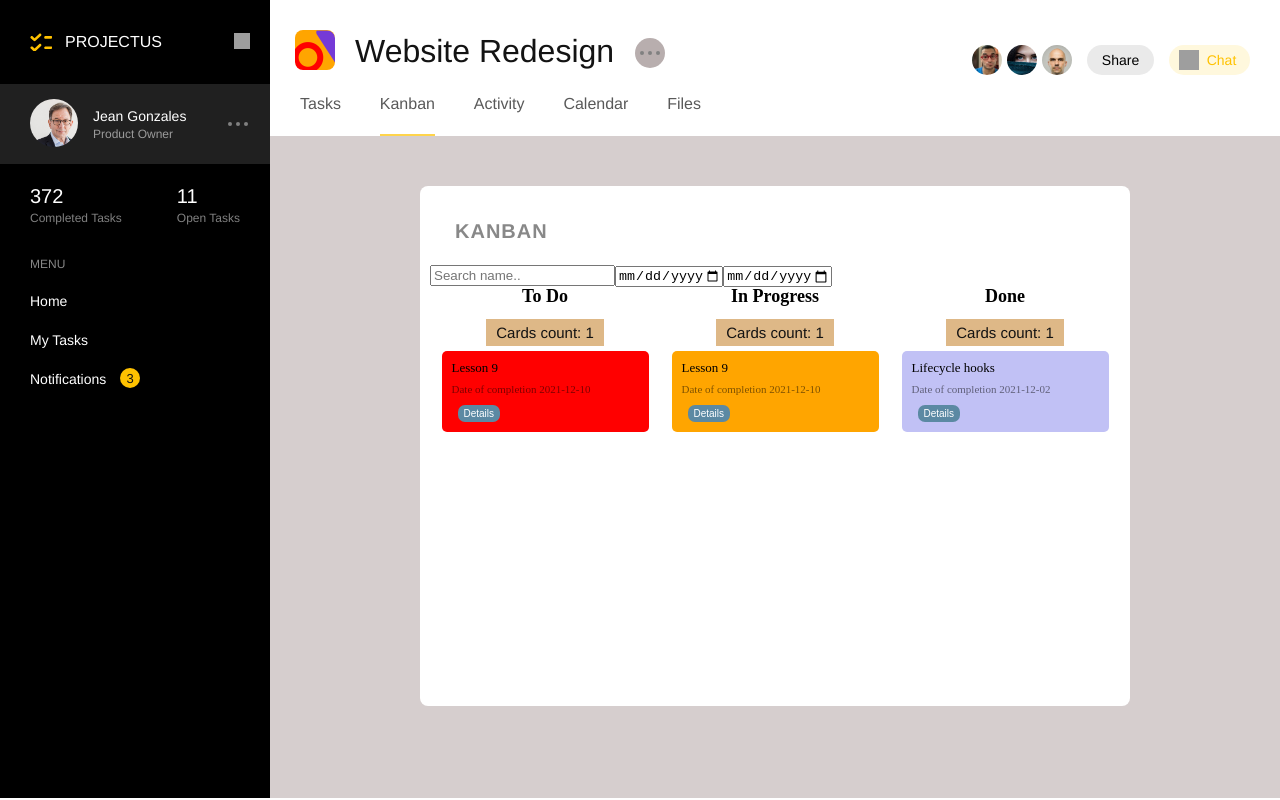
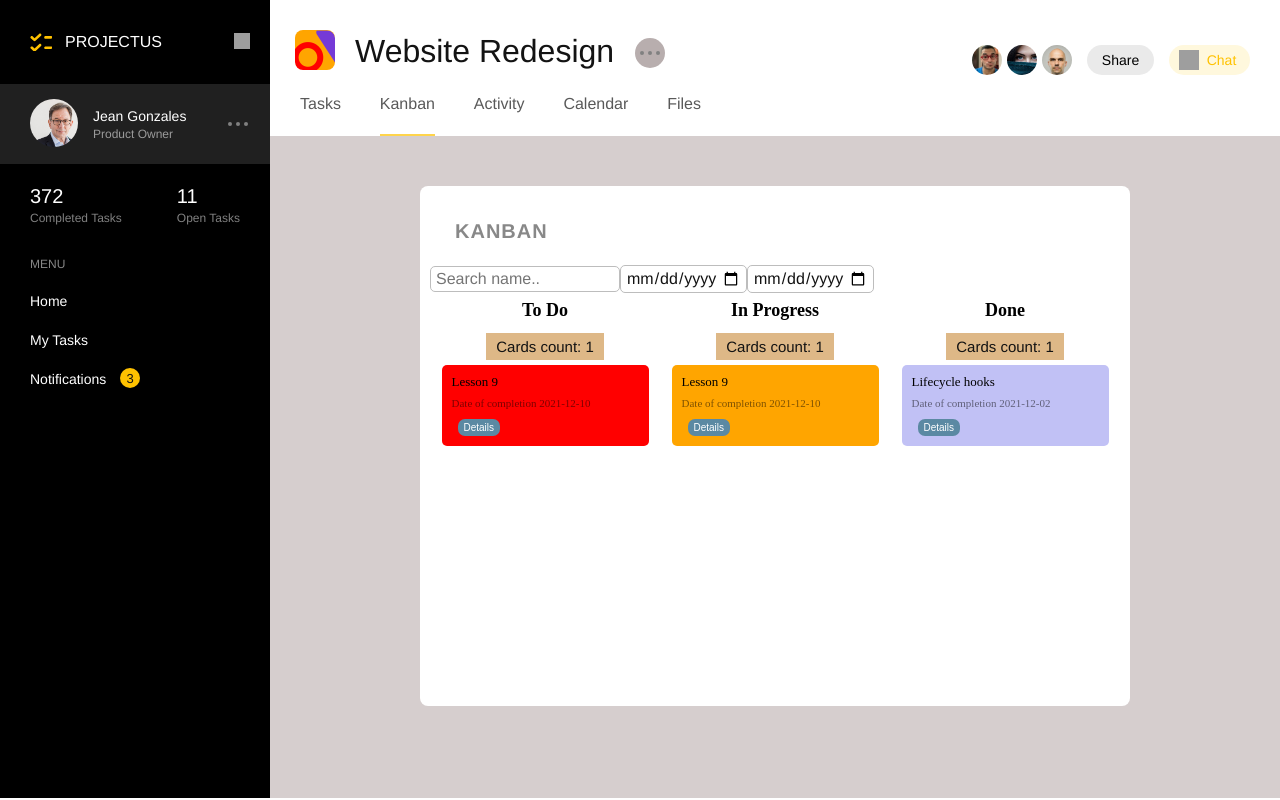
Before and after one commit to Yura112331/my-project-vue, a Vue app: page /kanban in a window 1280 px wide. Built offline with nearby package versions, Linux system fonts and the light colour scheme; grey boxes are pictures that could not be loaded.

Commit message:
lesson 11: add search:

```diff
--- a/src/views/Kanban.vue
+++ b/src/views/Kanban.vue
@@ -74,9 +74,6 @@ export default defineComponent({
           filter: status.done,
         },
       ],
-      toDoList: [] as Array<TasksI>,
-      inProgressList: [] as Array<TasksI>,
-      doneList: [] as Array<TasksI>,
       isOpen: false,
       taskDescription: {} as TasksI,
       search: "",
@@ -94,7 +91,23 @@ export default defineComponent({
   beforeUnmount() {
     this.$emit("tasksGlobal", this.tasks);
   },
-
+  computed: {
+    toDoList(item: any) {
+      return this.getFilteredArray(status.todo).filter((item: any) => {
+        return item.name.toLowerCase().includes(this.search.toLowerCase());
+      });
+    },
+    inProgressList() {
+      return this.getFilteredArray(status.inprogress).filter((item: any) => {
+        return item.name.toLowerCase().includes(this.search.toLowerCase());
+      });
+    },
+    doneList() {
+      return this.getFilteredArray(status.done).filter((item: any) => {
+        return item.name.toLowerCase().includes(this.search.toLowerCase());
+      });
+    },
+  },
   methods: {
     taskClass(item: TasksI) {
       return {
@@ -105,6 +118,7 @@ export default defineComponent({
         blue: item.status === status.done,
       };
     },
+
     taskLength(status: status) {
       return this.getFilteredArray(status).length;
     },
@@ -140,9 +154,9 @@ export default defineComponent({
       }
     },
     createListsData() {
-      this.toDoList = this.getFilteredArray(status.todo);
-      this.inProgressList = this.getFilteredArray(status.inprogress);
-      this.doneList = this.getFilteredArray(status.done);
+      this.toDoList;
+      this.inProgressList;
+      this.doneList;
     },
     taskDetails(item: TasksI) {
       this.taskDescription = item;
@@ -160,7 +174,6 @@ export default defineComponent({
         }
       });
     },
-
     getFilteredArray(status: status) {
       return this.tasks.filter((element: any, key: number) => {
         element.listIndex = key;
@@ -185,6 +198,22 @@ export default defineComponent({
     @media (max-width: 426px) {
       width: 100%;
     }
+  }
+  input {
+    font-family: Helvetica;
+    font-size: 16px;
+    color: #131313;
+    border: 1px solid #bdbdbd;
+    border-radius: 5px;
+    padding: 3px 5px;
+    margin-bottom: 8px;
+  }
+  input:focus {
+    color: #212529;
+    background-color: #fff;
+    border-color: #bdbdbd;
+    outline: 0;
+    box-shadow: 0 0 0 0.2rem rgba(158, 158, 158, 0.25);
   }
 
   .task-header,
```
